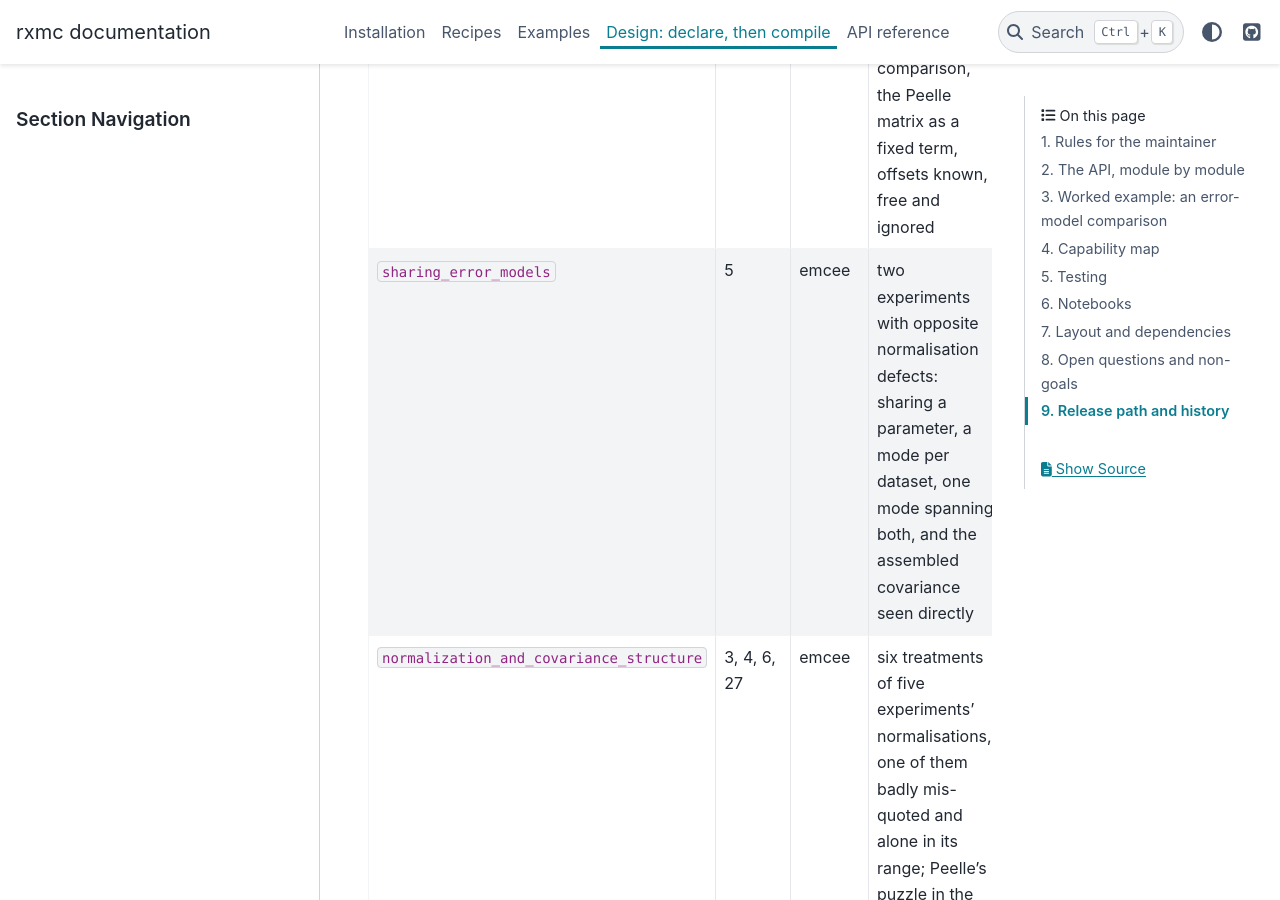
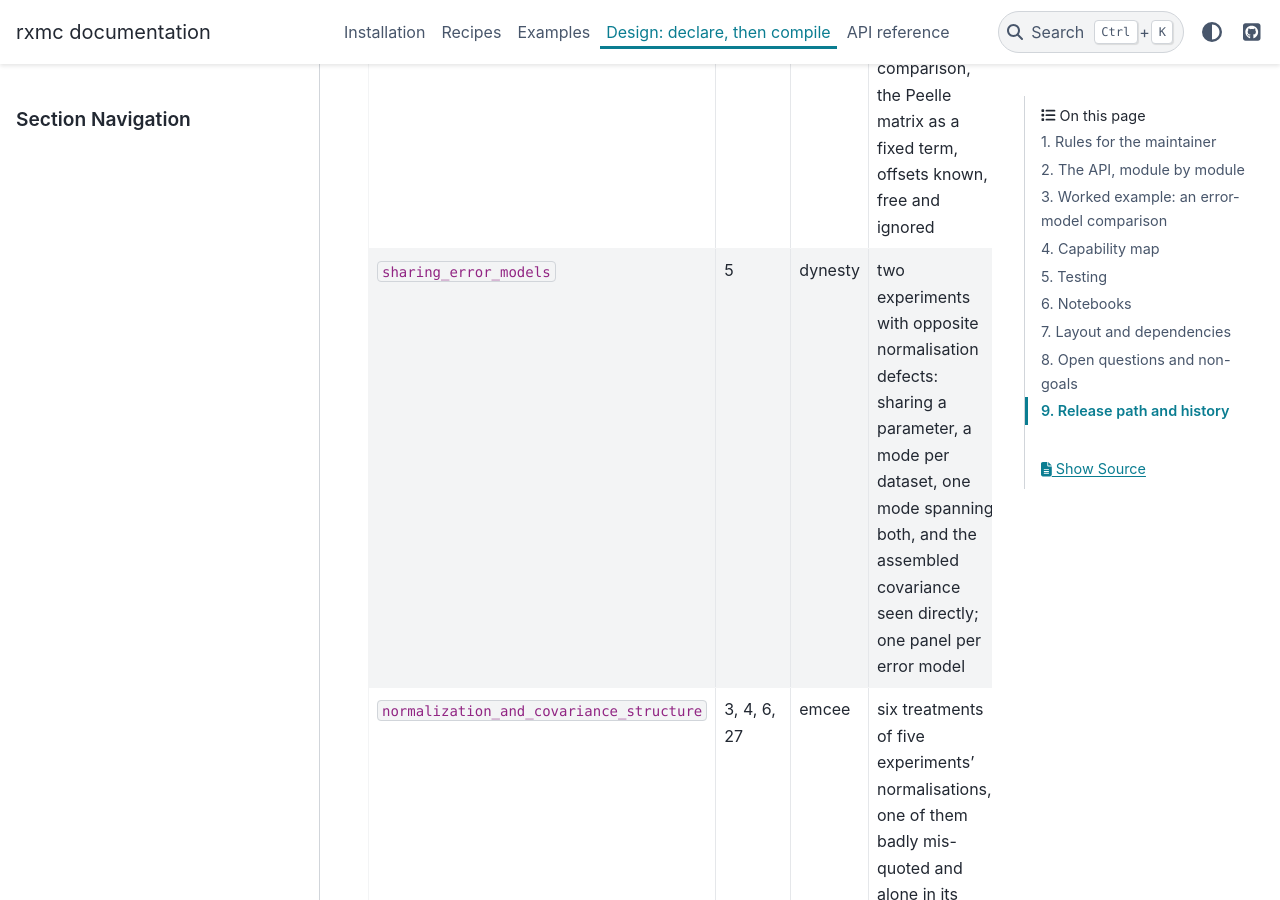
Before and after one commit to beykyle/rxmc, a Sphinx documentation site: the page built from docs/design.md, in a window 1280 px wide and 900 px high, scrolled down 19237 px. Built offline with Sphinx 7.4.7 and the PyData theme 0.15.4, drawn with Linux system fonts in a browser that asks for light colours; pages that are not in the unit, such as notebooks, are missing from menus; the version number could not be read and is left out.

Commit message:
Sample sharing_error_models with dynesty, one panel per error model
With one normalisation mode spanning both experiments the posterior
grows a long thin tail: the shared scale runs away and the line is
barely constrained.  emcee walkers that wander in stay in, and a few
stuck ones move the means and widths the notebook reports.  Nested
sampling works inwards from the whole prior and does not get stuck that
way, so this notebook now uses dynesty and says why.

The comparison plot gets one panel per error model instead of four
bands over each other.

```diff
--- a/docs/design.md
+++ b/docs/design.md
@@ -665,7 +665,7 @@ a time unless noted.
 |---|---|---|---|---|
 | `linear_calibration` | 1, 2, 17, 40 | emcee | the whole workflow on a line with an inferred constant noise; prior and posterior predictive on a new grid with `grid_draws`, the model's band against a measurement's, and why reported per-point errors cannot go there; coverage of both | 23 s |
 | `error_models` | 2, 4, 19 | emcee | the covariance ladder on one comparison, the Peelle matrix as a fixed term, offsets known, free and ignored | 85 s |
-| `sharing_error_models` | 5 | emcee | two experiments with opposite normalisation defects: sharing a parameter, a mode per dataset, one mode spanning both, and the assembled covariance seen directly | 78 s |
+| `sharing_error_models` | 5 | dynesty | two experiments with opposite normalisation defects: sharing a parameter, a mode per dataset, one mode spanning both, and the assembled covariance seen directly; one panel per error model | 102 s |
 | `normalization_and_covariance_structure` | 3, 4, 6, 27 | emcee | six treatments of five experiments' normalisations, one of them badly mis-quoted and alone in its range; Peelle's puzzle in the two-point case it was found in; a gallery of covariance structures from `matrix(theta)` | 353 s |
 | `gp_discrepancy` | 7 | emcee, dynesty | mean-zero discrepancies with amplitudes growing in x: four rungs on a toy line, three on n+⁴⁰Ca missing its surface absorption; the three predictive objects (model plus discrepancy, plus experimental, and the conditioned regression it does not use), with the equations | 483 s |
 | `robust_likelihoods` | 9, 39 | emcee | Student-t versus Gaussian on three gross outliers; the iterative rejection loop, including the round that over-rejects and recovers | 54 s |
```
Also changed, not shown: 1 other file.
